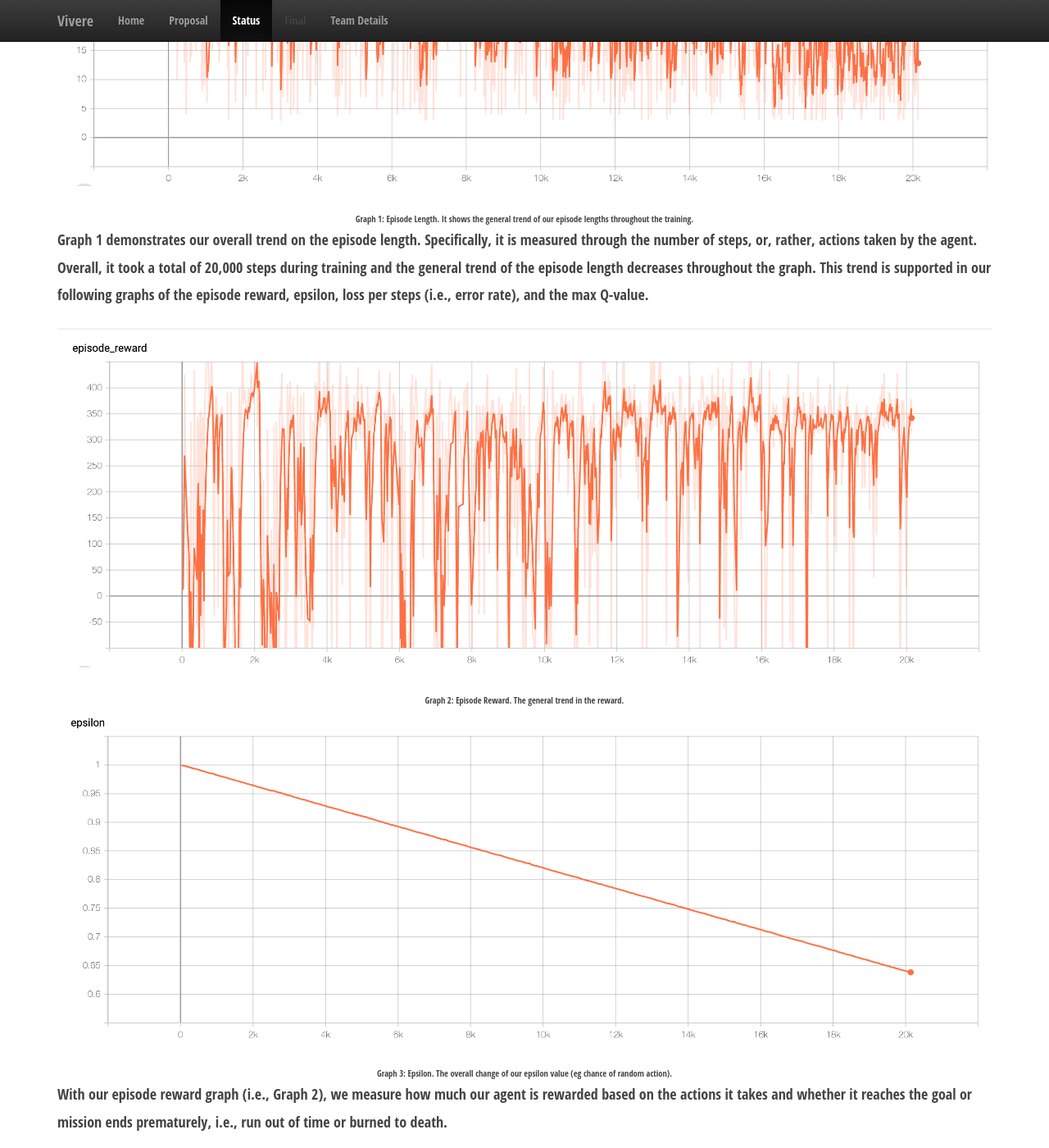
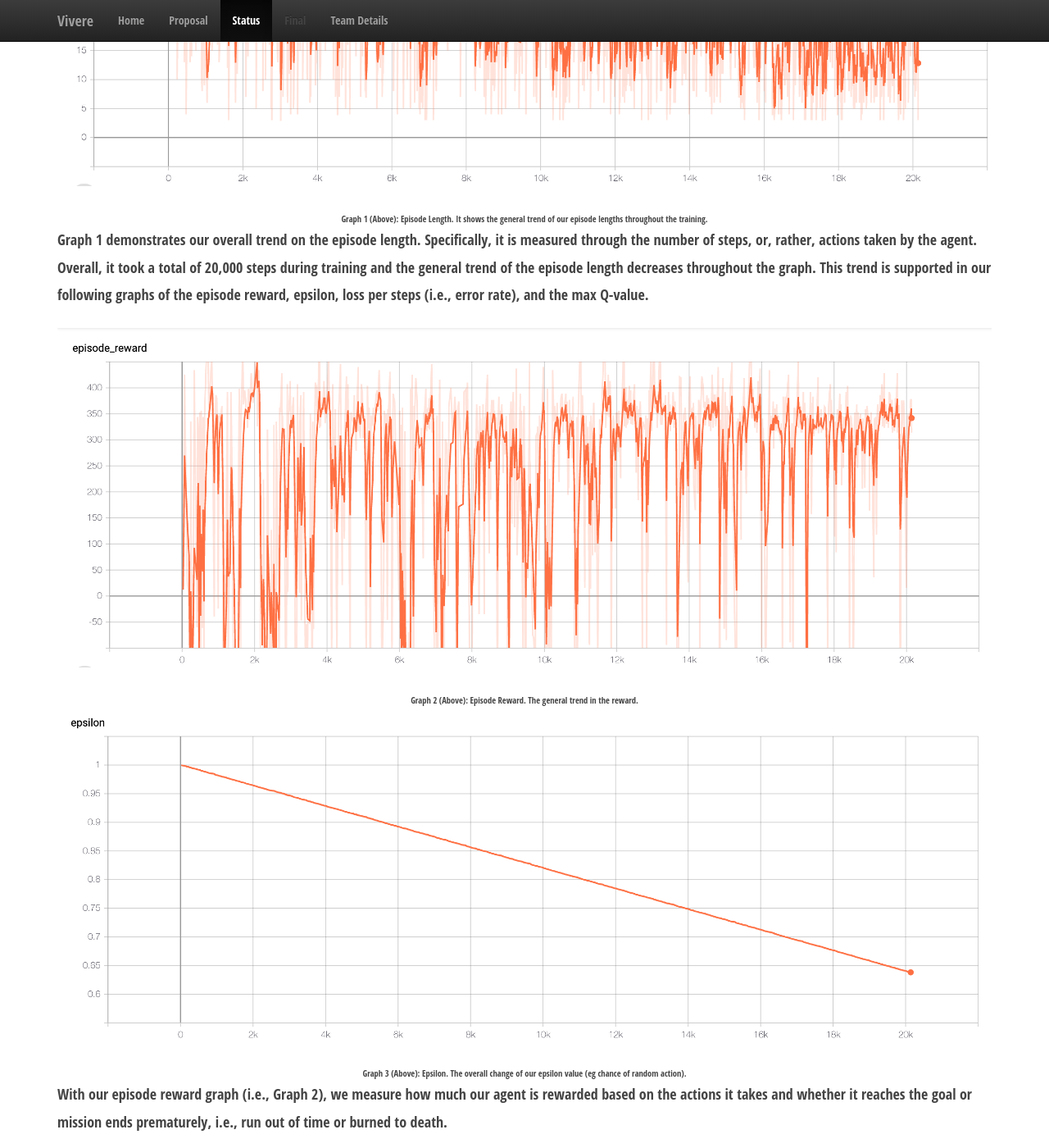
Before and after one commit to Enhjin/Vivere, a Jekyll site: the page built from docs/status.md, in a window 1280 px wide and 1400 px high, scrolled down 3295 px. Shown: the whole window at 82% size. Built offline with Jekyll 4.4.1, drawn with Linux system fonts in a browser that asks for light colours; some of the changed text lies outside the part shown.

Commit message:
Update status.md

```diff
--- a/docs/status.md
+++ b/docs/status.md
@@ -8,13 +8,14 @@ Our project is similar to that of an “escape room,” where the agent must fin
 
 As a status report, we decided to change the baseline of our progress such that our baseline is to have an agent that makes random moves. After accomplishing the baseline for this stage, the agent is able to find the exit in a minimal number of steps. Currently, we have not implemented any resources on the map.
 
+
 ### Approach
 
 For this project, we decided to use the Deep-Q Learning algorithm which uses greedy-epsilon based policy. Deep-Q Learning is based on the following:
 
 <p align="center">
     <img src="http://simplecore-dev.intel.com/ai/wp-content/uploads/sites/71/bellman-equation-example.png" alt="Bellman Ford Equation"/></p>
-<center><sub>Figure 1: Bellman Equation for Optimality<sub>1</sub></sub></center>
+<center><sub>Figure 1 (Above): Bellman Equation for Optimality<sub>1</sub></sub></center>
 
 We used this formula in our algorithm and defined the variables as followed:
 * S: the current state which is the grid observation (ie a birds eye view of the map). It includes the information of our maze and the surroundings relative to the agent. Alternatively, the agent is able to see its surroundings as 9x9 grid, where the agent is at the center of it
@@ -34,11 +35,12 @@ The techniques we used for our DQN is the Experience Replay Memory and uses two
 
  <p align="center">
     <img src="http://simplecore-dev.intel.com/ai/wp-content/uploads/sites/71/q-learning-equation.png" alt="Loss Function" /></p>
-<center><sub>Figure 2: Loss Function<sub>2</sub></sub></center>
+<center><sub>Figure 2 (Above): Loss Function<sub>2</sub></sub></center>
 
 To evaluate our progress, we used one of Tensorflow features, Tensorboard, to display the metrics. With the help of Tensorflow and Tensorboard in  our approach, we were able to obtain a graphical model of our data and its trends to ensure that our agent is working properly such that it fulfills our sanity case - that our agent does not constantly die in the fire.
 
 Another big part of our project is generating a random maze. The user can choose their maze size and generate a random maze XML file. In order to avoid our agent from overfitting to only one map, we incorporated multiple random mazes into our training process. Every 20 episodes, we randomly choose from one of our randomly generated mazes and train the agent on that map. Even during Experience Replay Memory initialization, every 20 step, we change the maze. Doing this increases our training time and makes it harder for the agent to learn, but prevents the agent from overfitting to one specific map and help our agent to perform well on unseen test map.
+
 
 ### Evaluation
 
@@ -58,26 +60,26 @@ The following graphs represent our current progress on the algorithm and agent
 
 <p align="center">
     <img src="https://raw.githubusercontent.com/Enhjin/Vivere/master/episode_length.png" alt="Graph 1: Episode Length" /></p>
-<center><sub>Graph 1: Episode Length. It shows the general trend of our episode lengths throughout the training.</sub></center>
+<center><sub>Graph 1 (Above): Episode Length. It shows the general trend of our episode lengths throughout the training.</sub></center>
 
 Graph 1 demonstrates our overall trend on the episode length. Specifically, it is measured through the number of steps, or, rather, actions taken by the agent. Overall, it took a total of 20,000 steps during training and the general trend of the episode length decreases throughout the graph. This trend is supported in our following graphs of the episode reward, epsilon, loss per steps (i.e., error rate), and the max Q-value.
 
 <p align="center">
     <img src="https://raw.githubusercontent.com/Enhjin/Vivere/master/episode_reward.png" alt="Graph 2: Episode Reward" /></p>
-<center><sub>Graph 2: Episode Reward. The general trend in the reward.</sub></center>
+<center><sub>Graph 2 (Above): Episode Reward. The general trend in the reward.</sub></center>
 
 <p align="center">
     <img src="https://raw.githubusercontent.com/Enhjin/Vivere/master/episilon.png" alt="Graph 3: Epsilon" /></p>
-<center><sub>Graph 3: Epsilon. The overall change of our epsilon value (eg chance of random action).</sub></center>
+<center><sub>Graph 3 (Above): Epsilon. The overall change of our epsilon value (eg chance of random action).</sub></center>
 
 With our episode reward graph (i.e., Graph 2), we measure how much our agent is rewarded based on the actions it takes and whether it reaches the goal or mission ends prematurely, i.e., run out of time or burned to death.
 
 > The following displays our reward system:
-> * Reaching a goal, in our case touching an emerald block: +100
-> * Touching a fire: -55
-> * Touching inner maze wall: -20
-> * Dying: -10
-> * Making a move: -1
+* Reaching a goal, in our case touching an emerald block: +100
+* Touching a fire: -55
+* Touching inner maze wall: -20
+* Dying: -10
+* Making a move: -1
 
 We want our agent to have its reward increasing to show that it is learning throughout its training sessions. Thus, the episode reward is relative to the number of steps the agent has taken. We estimate our graph to have numerous downward spikes due to our epsilon value - where our agent takes a random action as a way to explore the maze or its environment and avoid suboptimal convergence. However, throughout the entire graph, we can see that it gradually converges and stabilizes as epsilon decreases as seen in Graph 3.
 
@@ -85,23 +87,30 @@ The general trend with epsilon starts at 1, and in Deep-Q learning, we should ai
 
 <p align="center">
     <img src="https://raw.githubusercontent.com/Enhjin/Vivere/master/loss.png" alt="Graph 4: Loss" /></p>
-<center><sub>Graph 4: Loss. This graph shows our general loss throughout training.</sub></center>
+<center><sub>Graph 4 (Above): Loss. This graph shows our general loss throughout training.</sub></center>
 
 In machine learning, we aim to minimize our loss, or rather, the error rate as we train our agent. With Deep Q-learning, the agent should predict a move and its reward and select the action that will provide it with the highest reward. To ensure that our agent was minimizing its losses, we graphed the overall trend of our agent in respect to its error rate (Graph 4). We can see here that the error gradually decreases in respect to the number of steps our agent has taken. This finally leads us to our overall maximum Q-value trend.
 
 <p align="center">
     <img src="https://raw.githubusercontent.com/Enhjin/Vivere/master/max_q_value.png" alt="Graph 5: Max Q-Value" /></p>
-<center><sub>Graph 5: Max Q-Value</sub></center>
+<center><sub>Graph 5 (Above): Max Q-Value. The graph that shows an increasing trend in the maximum Q-value.</sub></center>
 
 Overall, our maximum Q-value increases which denotes a higher trend in performance in respect to the number of total steps taken. Our goal is to maximize the Q-value so that it helps the agent predict the next best action based on the expected reward. With a higher Q-value, it can thus choose the next best action and thereby minimizing loss.
 
 We trained our agent for approximately 3 hours and 40 minutes. It is important to note, however, that the fire acts and spreads randomly and is beyond our control. Consequently, this made it extremely difficult to train the agent so that the agent can dodge the fire. On bigger maps, it would take longer (i.e, days of training) and a larger neural network.
+
 
 ### Remaining Goals and Challenges
 
 Currently, our agent works in a 5x5 environment. Originally, we had planned a 10x10 environment shown below but realized that after a number of training episodes, our agent became ‘dumber’ and was performing worse as time went on (eg taking a longer time to find the exit, dying in the fire more, etc). After consulting with the Professor and TA, we realized that in order for our agent to work in a larger environment, more complicated factors need to be considered (eg better policy-based learning in our neural network as opposed to a greedy-epsilon policy). Since this became a road block part way through our project, we decided to settle for a smaller 5x5 map, rather than our 10x10 map, to ensure our agent is working correctly. In the coming weeks, we hope to get our agent to work on 10x10 maps and/or maps that are larger than 5x5.
 
 In addition, we aim to have resources (e.g., food in Minecraft) implemented for our agent to collect. As of now, we are focusing on ensuring that our agent learns properly in the given environment.
+
+
+### Video
+
+<iframe width="1280" height="720" src="https://www.youtube.com/embed/uiRR3c13AQ4" frameborder="0" allowfullscreen=""></iframe>
+
 
 ### Resources Used
 
@@ -113,7 +122,3 @@ Britz, Denny. Reinforcement Learning.(2019). GitHub Repository. https://github.c
 Juliani, Arthur. "Simple Reinforcement Learning with Tensorflow Part 4: Deep Q-Networks and Beyond." Medium, Medium, Date Published on 2 September 2016. URL. https://medium.com/@awjuliani/simple-reinforcement-learning-with-tensorflow-part-4-deep-q-networks-and-beyond-8438a3e2b8df
 
 Tabular_learning.py tutorial, included in Malmo
-
-### Video
-
-<iframe width="1280" height="720" src="https://www.youtube.com/embed/uiRR3c13AQ4" frameborder="0" allowfullscreen=""></iframe>
```
